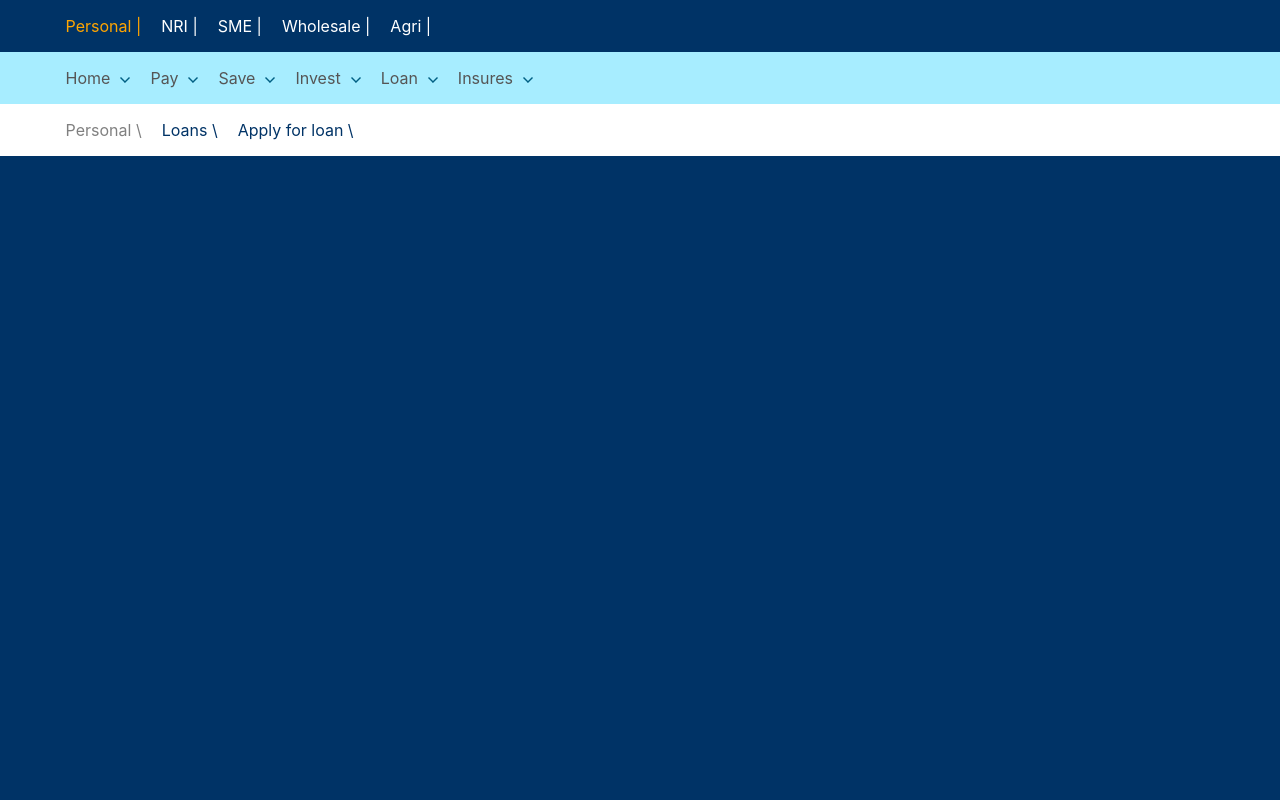
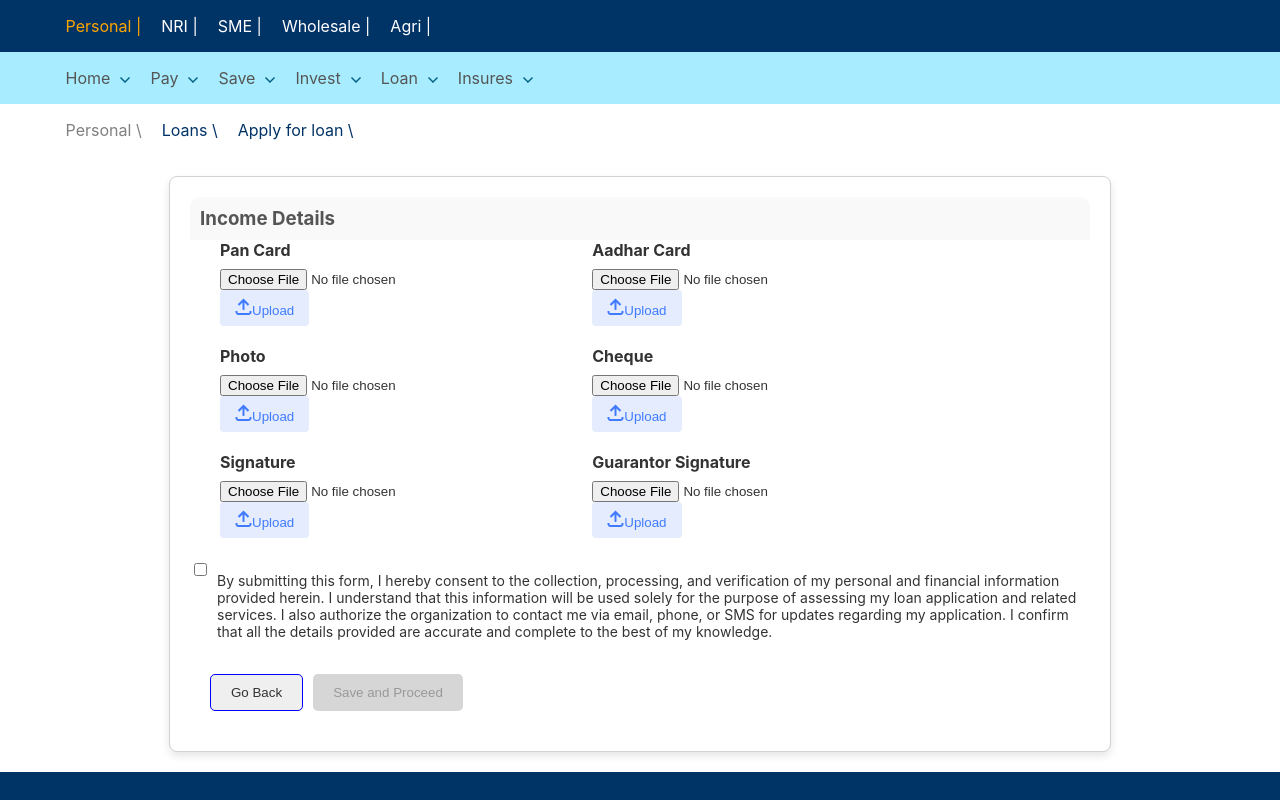
Before and after one commit to Pallavi442/assignment7, a React (Create React App) app: page /docUpload in a window 1280 px wide. Built offline with nearby package versions, Linux system fonts and the light colour scheme.

Commit message:
document upload component

```diff
--- a/src/components/mainLoanDetails/DocumentUpload.css
+++ b/src/components/mainLoanDetails/DocumentUpload.css
@@ -0,0 +1,59 @@
+.docContainer {
+    background-color: #fff;
+    padding: 20px 10%;
+    color: #333;
+}
+
+.docContainer form {
+    max-width: 900px;
+    margin: 0 auto;
+    border: 1px solid #d2d2d2;
+    border-radius: 8px;
+    box-shadow: 0 4px 8px rgba(0, 0, 0, 0.1);
+    padding: 20px;
+}
+
+.doc-main {
+    padding: 0 30px;
+    display: flex;
+    flex-wrap: wrap;
+    gap: 20px;
+}
+
+.doc-main label {
+    display: block;
+    font-weight: bold;
+    margin-bottom: 8px;
+}
+
+.doc-main input[type='file'] {
+    width: calc(100% - 80px);
+    margin-right: 10px;
+}
+
+.doc-main button {
+    padding: 8px 15px;
+    background: rgba(228, 236, 253, 1);
+    color: rgba(64, 123, 255, 1);
+    border: none;
+    border-radius: 4px;
+}
+
+.doc-main button:hover {
+    background-color: #0056b3;
+}
+
+.checkContainer {
+    display: flex;
+    align-items: flex-start;
+    margin-top: 20px;
+}
+
+.checkContainer input {
+    margin-right: 10px;
+    margin-top: 5px;
+}
+
+.checkContainer p {
+    font-size: 14px;
+}
--- a/src/components/mainLoanDetails/DocumentUpload.js
+++ b/src/components/mainLoanDetails/DocumentUpload.js
@@ -1,14 +1,144 @@
-import React from 'react';
+import React, { useState } from 'react';
 import './DocumentUpload.css';
-import CommonNav from './CommonNav';
 import { useNavigate } from 'react-router-dom';
+import arrow from '../../images/arrowNew.png'
 
 function DocumentUpload() {
-  return (
-    <div>
+    const navigate = useNavigate();
+    const [formData, setFormData] = useState({
+        panCard: null,
+        aadharCard: null,
+        photo: null,
+        cheque: null,
+        signature: null,
+        guarantorSignature: null,
+        termsAccepted: false,
+    });
 
-    </div>
-  )
+    const handleFileChange = (e, fieldName) => {
+        setFormData((prevData) => ({
+            ...prevData,
+            [fieldName]: e.target.files[0],
+        }));
+    };
+
+    const handleCheckboxChange = (e) => {
+        setFormData((prevData) => ({
+            ...prevData,
+            termsAccepted: e.target.checked,
+        }));
+    };
+    const isButtonDisabled = !(
+        formData.panCard &&
+        formData.aadharCard &&
+        formData.photo &&
+        formData.cheque &&
+        formData.signature &&
+        formData.guarantorSignature &&
+        formData.termsAccepted
+    );
+
+    const handleSubmit = (e) => {
+        e.preventDefault();
+        if (isButtonDisabled) return;
+        navigate('/bankDetails');
+    };
+
+    return (
+        <div className='docContainer'>
+            <form onSubmit={handleSubmit}>
+                <h3>Income Details</h3>
+                <div className='doc-main'>
+                    <div>
+                        <label>Pan Card</label>
+                        <div>
+                            <input
+                                type='file'
+                                onChange={(e) => handleFileChange(e, 'panCard')}
+                            />
+                            <button type='button'><img src={arrow}/>Upload</button>
+                        </div>
+                    </div>
+                    <div>
+                        <label>Aadhar Card</label>
+                        <div>
+                            <input
+                                type='file'
+                                onChange={(e) => handleFileChange(e, 'aadharCard')}
+                            />
+                           <button type='button'><img src={arrow}/>Upload</button>
+                        </div>
+                    </div>
+                    <div>
+                        <label>Photo</label>
+                        <div>
+                            <input
+                                type='file'
+                                onChange={(e) => handleFileChange(e, 'photo')}
+                            />
+                            <button type='button'><img src={arrow}/>Upload</button>
+                        </div>
+                    </div>
+                    <div>
+                        <label>Cheque</label>
+                        <div>
+                            <input
+                                type='file'
+                                onChange={(e) => handleFileChange(e, 'cheque')}
+                            />
+                              <button type='button'><img src={arrow}/>Upload</button>
+                        </div>
+                    </div>
+                    <div>
+                        <label>Signature</label>
+                        <div>
+                            <input
+                                type='file'
+                                onChange={(e) => handleFileChange(e, 'signature')}
+                            />
+                              <button type='button'><img src={arrow}/>Upload</button>
+                        </div>
+                    </div>
+                    <div>
+                        <label>Guarantor Signature</label>
+                        <div>
+                            <input
+                                type='file'
+                                onChange={(e) => handleFileChange(e, 'guarantorSignature')}
+                            />
+                              <button type='button'><img src={arrow}/>Upload</button>
+                        </div>
+                    </div>
+                </div>
+                <div className='checkContainer'>
+                    <input
+                        type='checkbox'
+                        name='termsAccepted'
+                        checked={formData.termsAccepted}
+                        onChange={handleCheckboxChange}
+                    />
+                    <p>
+                        By submitting this form, I hereby consent to the collection,
+                        processing, and verification of my personal and financial
+                        information provided herein. I understand that this information
+                        will be used solely for the purpose of assessing my loan
+                        application and related services. I also authorize the
+                        organization to contact me via email, phone, or SMS for updates
+                        regarding my application. I confirm that all the details provided
+                        are accurate and complete to the best of my knowledge.
+                    </p>
+                </div>
+                <div className='btn-group'>
+                    <button type="button" onClick={() => navigate('/personalDetails')}>
+                        Go Back
+                    </button>
+                    <button type="submit" disabled={isButtonDisabled}>
+                        Save and Proceed
+                    </button>
+                </div>
+            </form>
+        </div>
+    );
 }
 
-export default DocumentUpload
+export default DocumentUpload;
```
Also changed, not shown: src/images/arrowNew.png (added).
